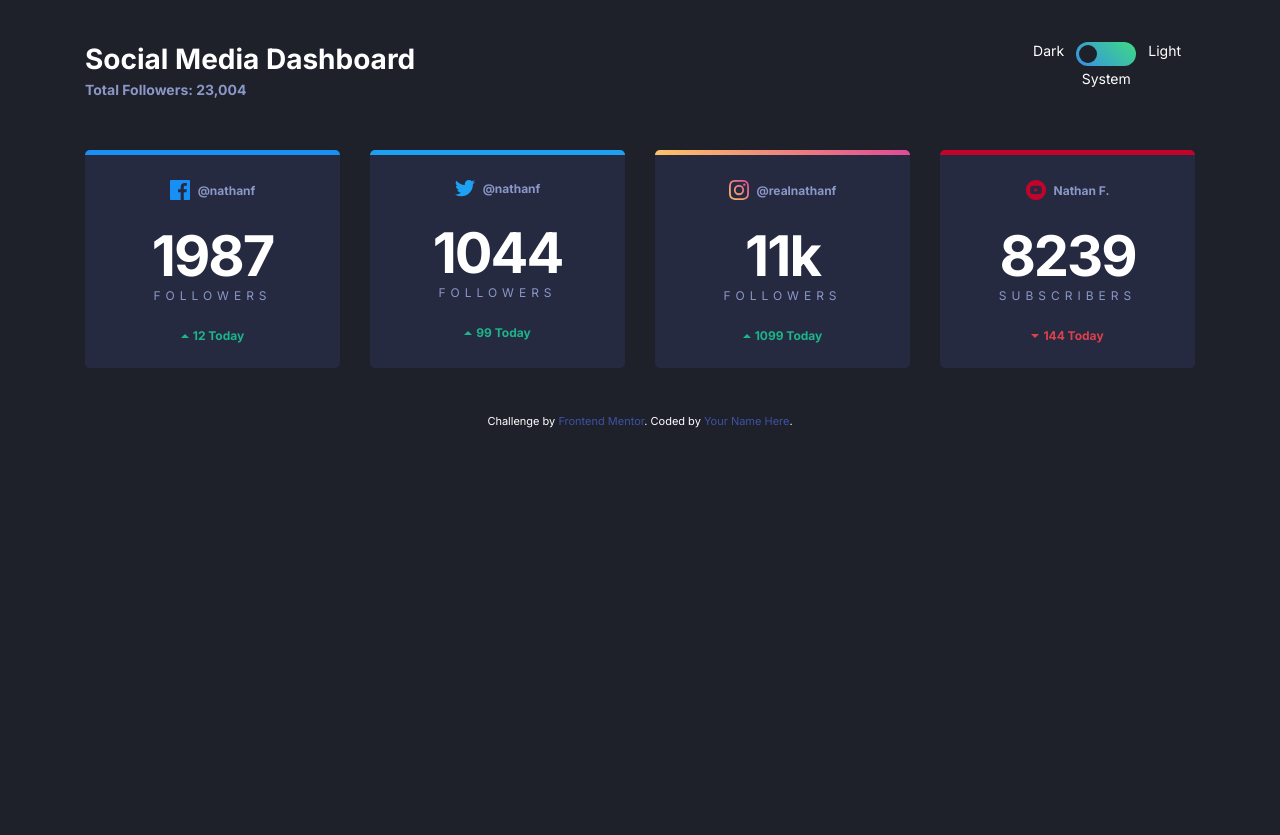
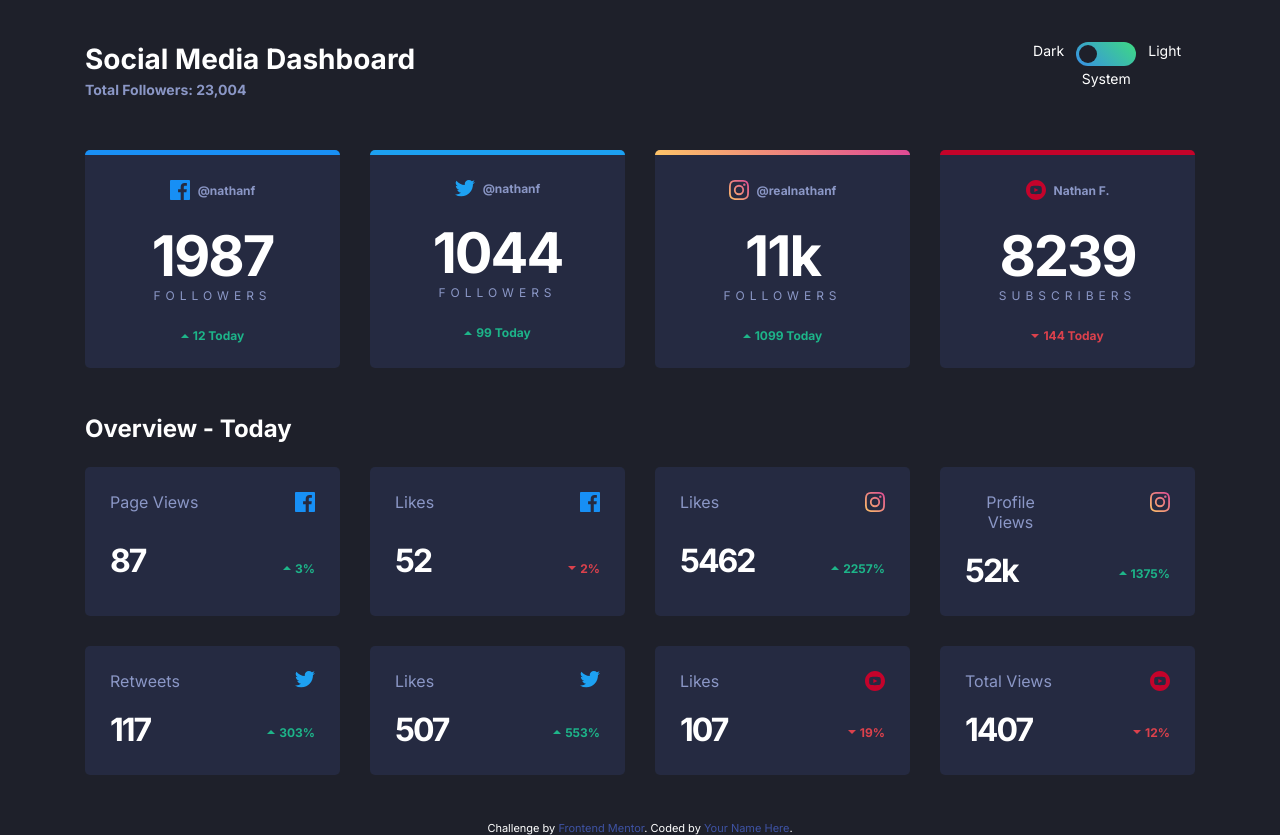
Before and after one commit to Lokki68/fem-social-media-dashboard, a website: page index.html in a window 1280 px wide. Before the commit the page ends 800 px from the top, so only its background shows below. Drawn offline with Linux system fonts and the light colour scheme.

Commit message:
small card styling

```diff
--- a/app/scss/components/_index.scss
+++ b/app/scss/components/_index.scss
@@ -1,3 +1,4 @@
 @forward 'header';
 @forward 'toggle';
 @forward 'card';
+@forward 'card-grid';
--- /dev/null
+++ b/app/scss/components/card-grid.scss
@@ -0,0 +1,23 @@
+@use '../util' as *;
+
+.card-grid {
+  display: grid;
+  grid-template-columns: repeat(2, 1fr);
+  grid-template-rows: repeat(2, auto);
+  justify-items: start;
+  gap: rem(23);
+
+  .card__subtitle {}
+
+  .card__count {}
+
+  .card_count,
+  .card_change {
+    align-self: end;
+  }
+
+  img,
+  .card__change {
+    justify-self: end;
+  }
+}
--- a/app/scss/components/card.scss
+++ b/app/scss/components/card.scss
@@ -23,6 +23,12 @@
   padding: rem(25);
   text-align: center;
   border-radius: rem(5);
+  transition: background 150ms ease-in-out;
+
+  &:hover {
+    background: var(--dark-card-hover);
+    cursor: pointer;
+  }
 
   &--facebook {
     border-top: rem(5) solid var(--facebook);
@@ -93,7 +99,9 @@
       font-size: rem(56);
     }
 
-    &--small {}
+    &--small {
+      font-size: rem(32);
+    }
   }
 
   &__label {
--- a/app/scss/globals/colors.scss
+++ b/app/scss/globals/colors.scss
@@ -14,12 +14,14 @@
   --dark-bg: hsl(230, 17%, 14%);
   --dark-top-bg: hsl(232, 19%, 15%);
   --dark-card: hsl(228, 28%, 20%);
+  --dark-card-hover: hsl(228, 25%, 27%);
   --dark-text1: hsl(228, 34%, 66%);
   --dark-text2: hsl(0, 0%, 100%);
 
   --light-bg: hsl(0, 0%, 100%);
   --light-top-bg: hsl(225, 100%, 98%);
   --light-card: hsl(227, 47%, 96%);
+  --light-card-hover: hsl(228, 25%, 27%);
   --light-text1: hsl(228, 12%, 44%);
   --light-text2: hsl(230, 17%, 14%);
 }
--- a/app/scss/globals/typography.scss
+++ b/app/scss/globals/typography.scss
@@ -15,6 +15,11 @@ h1 {
   }
 }
 
+h2 {
+  font-size: rem(24);
+  margin-bottom: rem(24);
+}
+
 a,
 a:visited,
 a:active {
--- a/index.html
+++ b/index.html
@@ -219,49 +219,142 @@
         </div>
       </div>
     </section>
+
+    <section class="container">
+      <h2>Overview - Today</h2>
+      <div class="cards">
+        <div class="card card-grid">
+          <div class="card__subtitle">Page Views</div>
+          <img
+            class=""
+            src="/images/icon-facebook.svg"
+            alt="Facebook"
+          />
+          <div class="card__count card__count--small">87</div>
+          <div class="card__change card__change--up">
+            <img
+              src="/images/icon-up.svg"
+              alt="up arrow"
+            />
+            <div class="card__number">3%</div>
+          </div>
+        </div>
+        <div class="card card-grid">
+          <div class="card__subtitle">Likes</div>
+          <img
+            class=""
+            src="/images/icon-facebook.svg"
+            alt="Facebook"
+          />
+          <div class="card__count card__count--small">52</div>
+          <div class="card__change card__change--down">
+            <img
+              src="/images/icon-down.svg"
+              alt="down arrow"
+            />
+            <div class="card__number">2%</div>
+          </div>
+        </div>
+        <div class="card card-grid">
+          <div class="card__subtitle">Likes</div>
+          <img
+            class=""
+            src="/images/icon-instagram.svg"
+            alt="Instagram"
+          />
+          <div class="card__count card__count--small">5462</div>
+          <div class="card__change card__change--up">
+            <img
+              src="/images/icon-up.svg"
+              alt="up arrow"
+            />
+            <div class="card__number">2257%</div>
+          </div>
+        </div>
+        <div class="card card-grid">
+          <div class="card__subtitle">Profile Views</div>
+          <img
+            class=""
+            src="/images/icon-instagram.svg"
+            alt="Instagram"
+          />
+          <div class="card__count card__count--small">52k</div>
+          <div class="card__change card__change--up">
+            <img
+              src="/images/icon-up.svg"
+              alt="up arrow"
+            />
+            <div class="card__number">1375%</div>
+          </div>
+        </div>
+        <div class="card card-grid">
+          <div class="card__subtitle">Retweets</div>
+          <img
+            class=""
+            src="/images/icon-twitter.svg"
+            alt="Twitter"
+          />
+          <div class="card__count card__count--small">117</div>
+          <div class="card__change card__change--up">
+            <img
+              src="/images/icon-up.svg"
+              alt="up arrow"
+            />
+            <div class="card__number">303%</div>
+          </div>
+        </div>
+        <div class="card card-grid">
+          <div class="card__subtitle">Likes</div>
+          <img
+            class=""
+            src="/images/icon-twitter.svg"
+            alt="Twitter"
+          />
+          <div class="card__count card__count--small">507</div>
+          <div class="card__change card__change--up">
+            <img
+              src="/images/icon-up.svg"
+              alt="up arrow"
+            />
+            <div class="card__number">553%</div>
+          </div>
+        </div>
+        <div class="card card-grid">
+          <div class="card__subtitle">Likes</div>
+          <img
+            class=""
+            src="/images/icon-youtube.svg"
+            alt="YouTube"
+          />
+          <div class="card__count card__count--small">107</div>
+          <div class="card__change card__change--down">
+            <img
+              src="/images/icon-down.svg"
+              alt="down arrow"
+            />
+            <div class="card__number">19%</div>
+          </div>
+        </div>
+        <div class="card card-grid">
+          <div class="card__subtitle">Total Views</div>
+          <img
+            class=""
+            src="/images/icon-youtube.svg"
+            alt="YouTube"
+          />
+          <div class="card__count card__count--small">1407</div>
+          <div class="card__change card__change--down">
+            <img
+              src="/images/icon-down.svg"
+              alt="down arrow"
+            />
+            <div class="card__number">12%</div>
+          </div>
+        </div>
+      </div>
+      </div>
+    </section>
   </main>
-
-  <!--
-
-
-
-
-
-
-
-  Overview - Today
-
-  Page Views
-  87
-  3%
-
-  Likes
-  52
-  2%
-
-  Likes
-  5462
-  2257%
-
-  Profile Views
-  52k
-  1375%
-
-  Retweets
-  117
-  303%
-
-  Likes
-  507
-  553%
-
-  Likes
-  107
-  19%
-
-  Total Views
-  1407
-  12% -->
 
   <div class="attribution">
     Challenge by <a
```
Also changed, not shown: dist/style.css, 1 other file.
